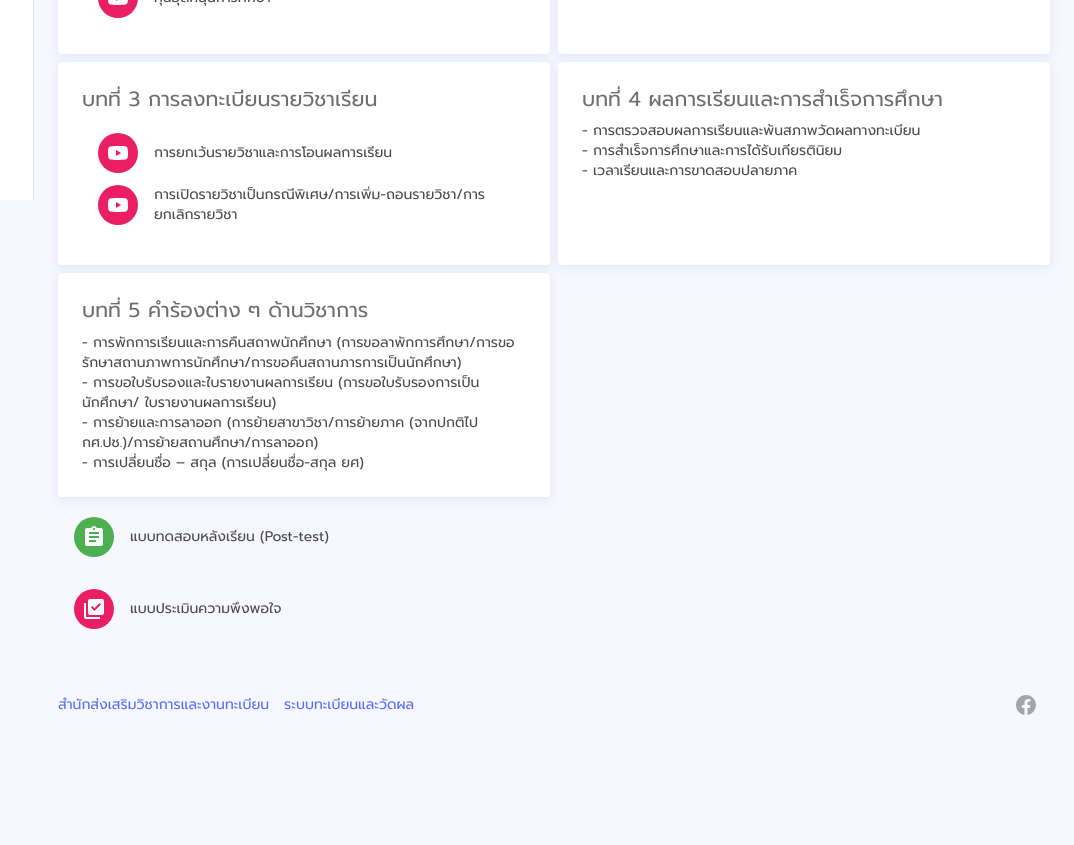
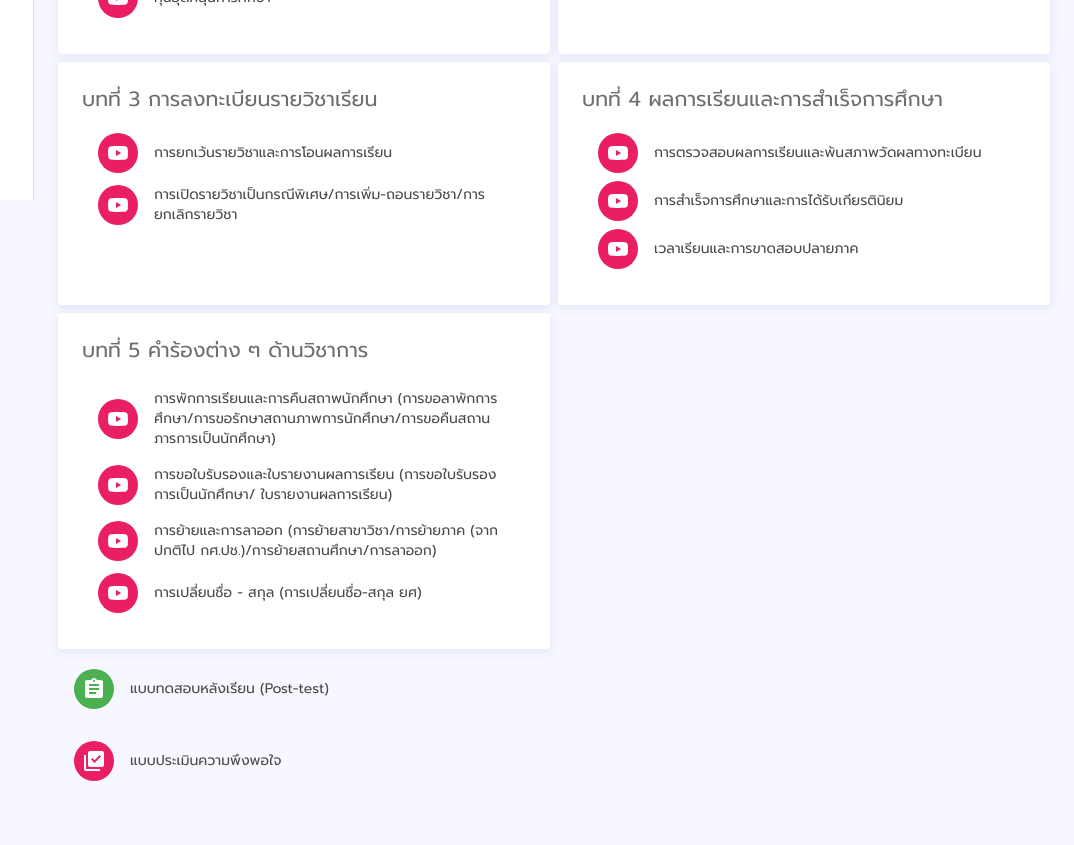
Before and after one commit to kbomb2560/academic-learning, a React (Create React App) app: page /app/dashboard in a window 1280 px wide. Shown: the part 600-1445 px from the top of the page, without its empty margins (206-1280 px from the left). Before the commit the page ends 1353 px from the top, so only its background shows below. Built offline with nearby package versions, Linux system fonts and the light colour scheme; sample sign-in values are in the browser's storage; what react-google-maps would draw is missing.

Commit message:
update link vdo

```diff
--- a/src/pages/dashboard/Dashboard.js
+++ b/src/pages/dashboard/Dashboard.js
@@ -322,20 +322,158 @@ export default function TypographyPage() {
             title="บทที่ 4 ผลการเรียนและการสำเร็จการศึกษา"
             disableWidgetMenu
           >
-            - การตรวจสอบผลการเรียนและพ้นสภาพวัดผลทางทะเบียน
-            <br />- การสำเร็จการศึกษาและการได้รับเกียรตินิยม
-            <br />- เวลาเรียนและการขาดสอบปลายภาค
+            <Grid item xs={12}>
+              <div className={classes.root}>
+                <List dense={true}>
+                  <ListItem
+                    button
+                    selected={selectedIndex === 5}
+                    onClick={(event) => handleListItemClick(event, 5)}
+                    component={Link}
+                    rel="noopener noreferrer"
+                    href="http://academic.pcru.ac.th"
+                    target="_blank"
+                  >
+                    <ListItemAvatar>
+                      <Avatar className={classes.pink}>
+                        <YouTubeIcon />
+                      </Avatar>
+                    </ListItemAvatar>
+                    <ListItemText
+                      primary="การตรวจสอบผลการเรียนและพ้นสภาพวัดผลทางทะเบียน"
+                      secondary={secondary ? "Secondary text" : null}
+                    />
+                  </ListItem>
+                  <ListItem
+                    button
+                    selected={selectedIndex === 6}
+                    onClick={(event) => handleListItemClick(event, 6)}
+                    component={Link}
+                    rel="noopener noreferrer"
+                    href="http://academic.pcru.ac.th"
+                    target="_blank"
+                  >
+                    <ListItemAvatar>
+                      <Avatar className={classes.pink}>
+                        <YouTubeIcon />
+                      </Avatar>
+                    </ListItemAvatar>
+                    <ListItemText
+                      primary="การสำเร็จการศึกษาและการได้รับเกียรตินิยม"
+                      secondary={secondary ? "Secondary text" : null}
+                    />
+                  </ListItem>
+                  <ListItem
+                    button
+                    selected={selectedIndex === 6}
+                    onClick={(event) => handleListItemClick(event, 6)}
+                    component={Link}
+                    rel="noopener noreferrer"
+                    href="http://academic.pcru.ac.th"
+                    target="_blank"
+                  >
+                    <ListItemAvatar>
+                      <Avatar className={classes.pink}>
+                        <YouTubeIcon />
+                      </Avatar>
+                    </ListItemAvatar>
+                    <ListItemText
+                      primary="เวลาเรียนและการขาดสอบปลายภาค"
+                      secondary={secondary ? "Secondary text" : null}
+                    />
+                  </ListItem>
+                </List>
+              </div>
+            </Grid>
           </Widget>
         </Grid>
         <Grid item xs={12} md={6}>
           <Widget title="บทที่ 5 คำร้องต่าง ๆ ด้านวิชาการ" disableWidgetMenu>
-            - การพักการเรียนและการคืนสถาพนักศึกษา
-            (การขอลาพักการศึกษา/การขอรักษาสถานภาพการนักศึกษา/การขอคืนสถานภารการเป็นนักศึกษา)
-            <br />- การขอใบรับรองและใบรายงานผลการเรียน
-            (การขอใบรับรองการเป็นนักศึกษา/ ใบรายงานผลการเรียน)
-            <br />- การย้ายและการลาออก (การย้ายสาขาวิชา/การย้ายภาค (จากปกติไป
-            กศ.ปช.)/การย้ายสถานศึกษา/การลาออก)
-            <br />- การเปลี่ยนชื่อ – สกุล (การเปลี่ยนชื่อ-สกุล ยศ)
+            <Grid item xs={12}>
+              <div className={classes.root}>
+                <List dense={true}>
+                  <ListItem
+                    button
+                    selected={selectedIndex === 5}
+                    onClick={(event) => handleListItemClick(event, 5)}
+                    component={Link}
+                    rel="noopener noreferrer"
+                    href="http://academic.pcru.ac.th"
+                    target="_blank"
+                  >
+                    <ListItemAvatar>
+                      <Avatar className={classes.pink}>
+                        <YouTubeIcon />
+                      </Avatar>
+                    </ListItemAvatar>
+                    <ListItemText
+                      primary="การพักการเรียนและการคืนสถาพนักศึกษา
+                      (การขอลาพักการศึกษา/การขอรักษาสถานภาพการนักศึกษา/การขอคืนสถานภารการเป็นนักศึกษา)"
+                      secondary={secondary ? "Secondary text" : null}
+                    />
+                  </ListItem>
+                  <ListItem
+                    button
+                    selected={selectedIndex === 6}
+                    onClick={(event) => handleListItemClick(event, 6)}
+                    component={Link}
+                    rel="noopener noreferrer"
+                    href="http://academic.pcru.ac.th"
+                    target="_blank"
+                  >
+                    <ListItemAvatar>
+                      <Avatar className={classes.pink}>
+                        <YouTubeIcon />
+                      </Avatar>
+                    </ListItemAvatar>
+                    <ListItemText
+                      primary="การขอใบรับรองและใบรายงานผลการเรียน
+                      (การขอใบรับรองการเป็นนักศึกษา/ ใบรายงานผลการเรียน)"
+                      secondary={secondary ? "Secondary text" : null}
+                    />
+                  </ListItem>
+                  <ListItem
+                    button
+                    selected={selectedIndex === 6}
+                    onClick={(event) => handleListItemClick(event, 6)}
+                    component={Link}
+                    rel="noopener noreferrer"
+                    href="http://academic.pcru.ac.th"
+                    target="_blank"
+                  >
+                    <ListItemAvatar>
+                      <Avatar className={classes.pink}>
+                        <YouTubeIcon />
+                      </Avatar>
+                    </ListItemAvatar>
+                    <ListItemText
+                      primary="การย้ายและการลาออก (การย้ายสาขาวิชา/การย้ายภาค (จากปกติไป
+                        กศ.ปช.)/การย้ายสถานศึกษา/การลาออก)"
+                      secondary={secondary ? "Secondary text" : null}
+                    />
+                  </ListItem>
+                  <ListItem
+                    button
+                    selected={selectedIndex === 6}
+                    onClick={(event) => handleListItemClick(event, 6)}
+                    component={Link}
+                    rel="noopener noreferrer"
+                    href="http://academic.pcru.ac.th"
+                    target="_blank"
+                  >
+                    <ListItemAvatar>
+                      <Avatar className={classes.pink}>
+                        <YouTubeIcon />
+                      </Avatar>
+                    </ListItemAvatar>
+                    <ListItemText
+                      primary="การเปลี่ยนชื่อ - สกุล (การเปลี่ยนชื่อ-สกุล ยศ)"
+                      secondary={secondary ? "Secondary text" : null}
+                    />
+                  </ListItem>
+                </List>
+              </div>
+            </Grid>
           </Widget>
         </Grid>
         <Grid item xs={12} md={12}>
```
Also changed, not shown: 1 other file (tests, documents, lock files or other folders).
